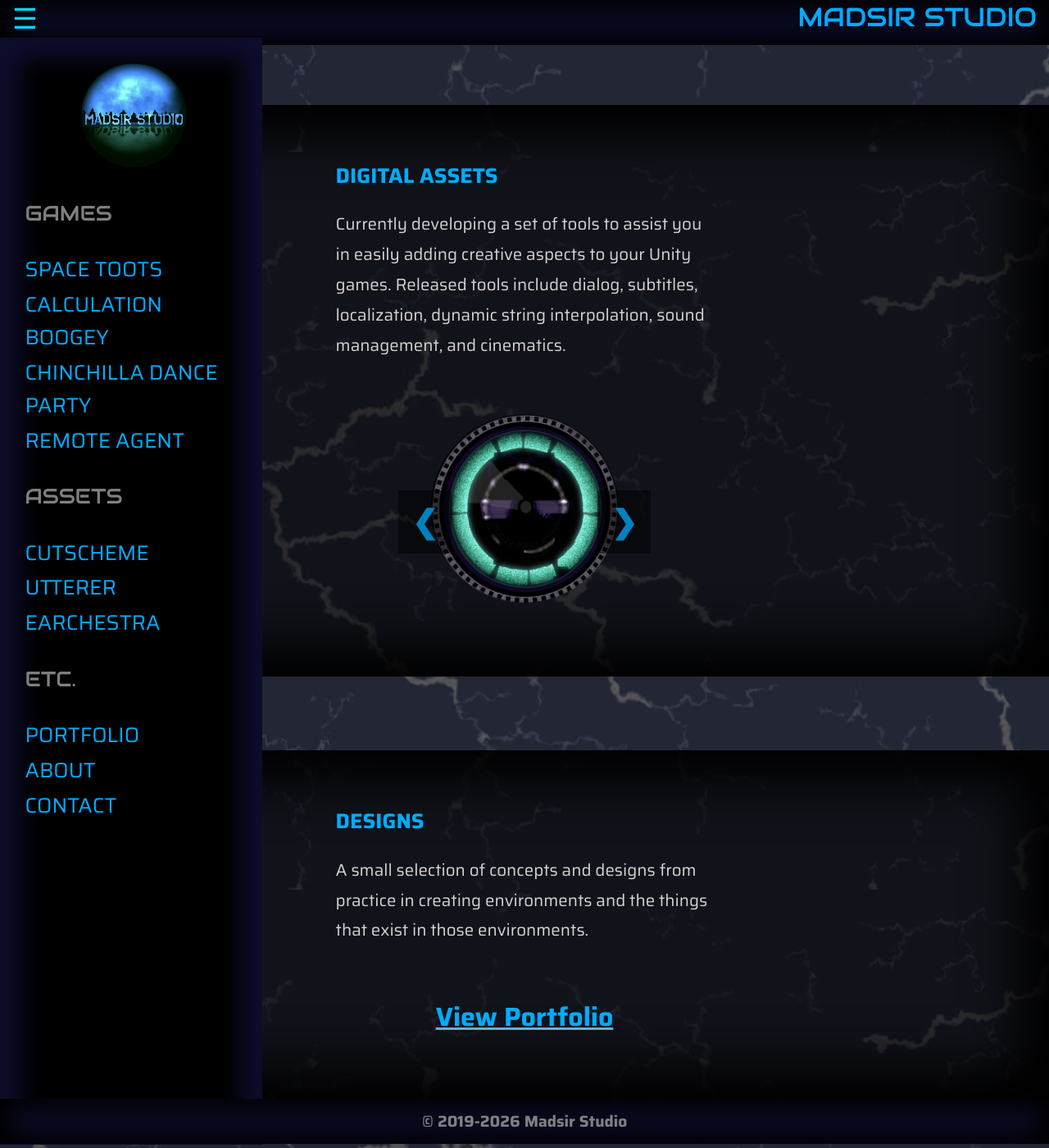
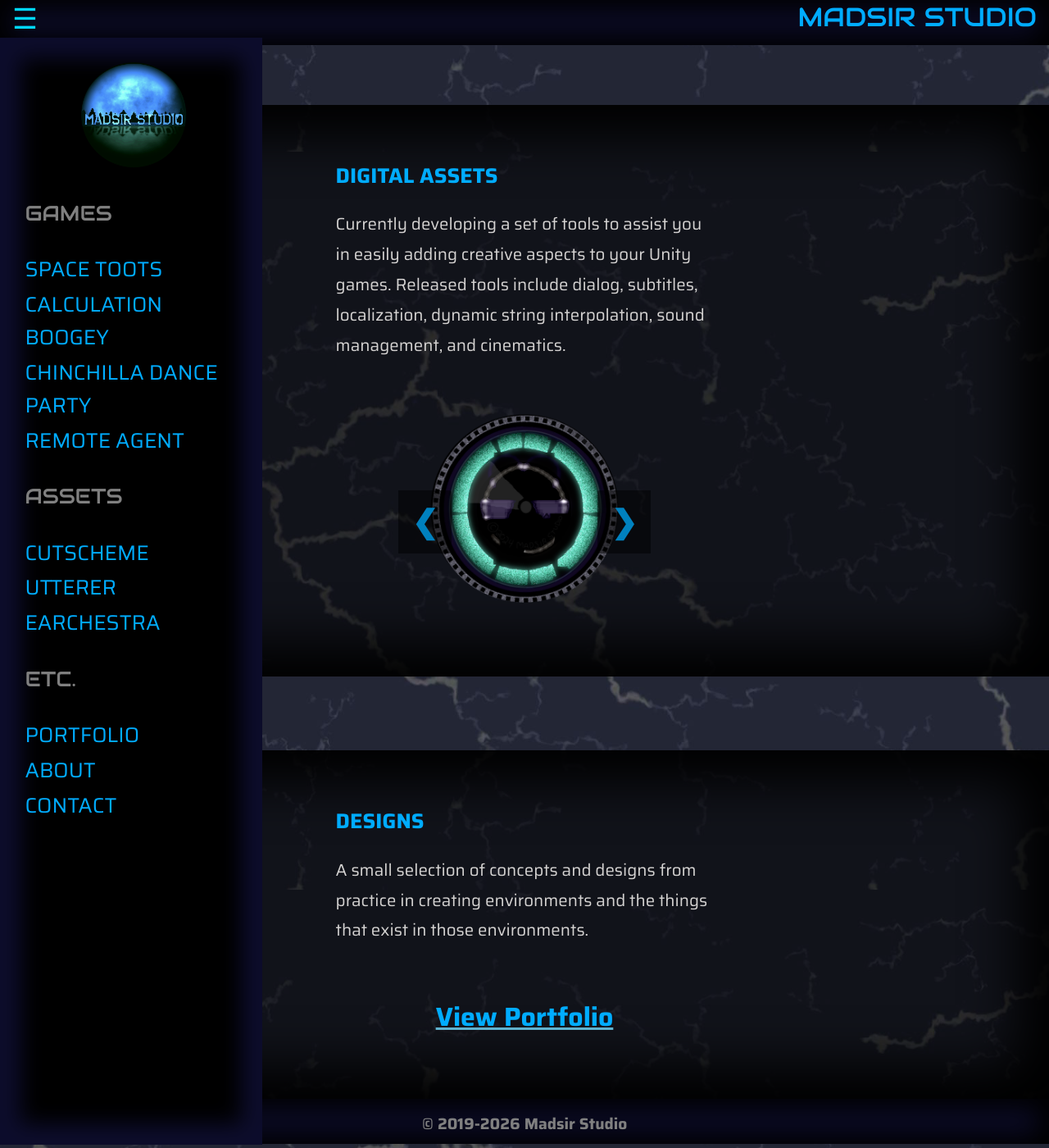
Before and after one commit to Madsir/madsirstudio.github.io, a Jekyll site: the page built from index.html, in a window 1280 px wide and 1400 px high, scrolled down 715 px. Shown: the whole window at 82% size. Built offline with Jekyll 4.4.1, drawn with Linux system fonts in a browser that asks for light colours.

Commit message:
Update default.html

```diff
--- a/_layouts/default.html
+++ b/_layouts/default.html
@@ -32,10 +32,6 @@
 	display:flex;
   justify-content: center;
   align-items: center;
-  margin-bottom: 0;
-  margin-left: auto;
-	left:0;
-  height: 99%;
 }
 .right {
    font-family: "Saira", sans-serif;
@@ -51,7 +47,7 @@
   margin-left: auto;
  padding: 0;
  margin-bottom:0;
-  align-items: flex-end;
+  align-items: center;
   text-align: center;
   color: #00acff;
   font-family: "Audiowide", sans-serif;
@@ -111,7 +107,7 @@
 }
 
 .dropdown-content {
-  z-index:998;
+  z-index:999;
   display: none;
   position: absolute;
    font-family: "Audiowide", sans-serif;
@@ -129,7 +125,7 @@
 	box-shadow: inset 0 0 2.5em 1em #000;
  position: sticky;
   top: 0;
- z-index: 997;
+ z-index: 998;
  height: 55px;
 }
 footer {
@@ -137,7 +133,7 @@
   background-color: #0D0D2C;
 	box-shadow: inset 0 0 2.5em 1em #000;
 margin-top: auto;
-z-index:999;
+z-index:997;
 #position: relative-->
 }
 .dropdown:hover .dropdown-content {
@@ -201,7 +197,6 @@
 }
 .rightTitle{
   filter: brightness(125%);
-	 width: 75%;
   font-size: 1.9em;
 }
 .dropdown-content li a {
```
